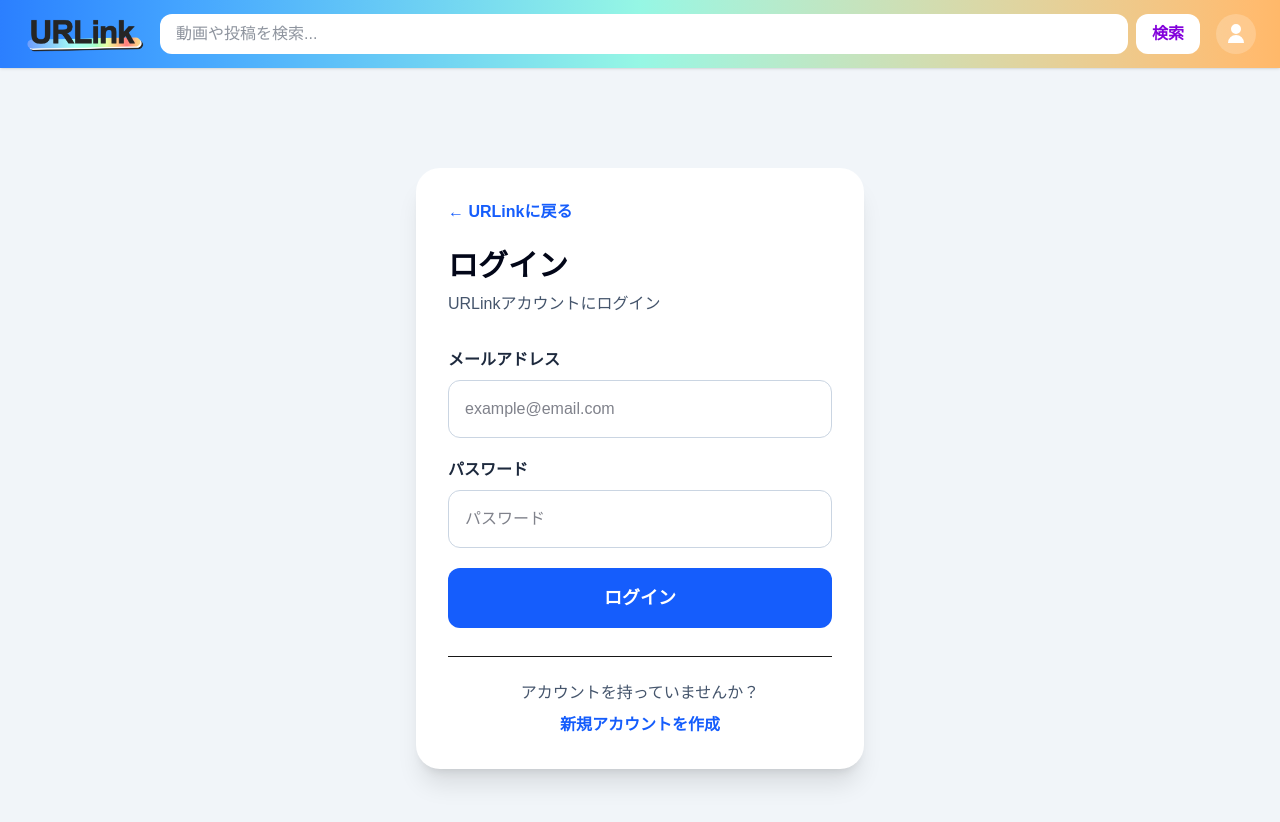
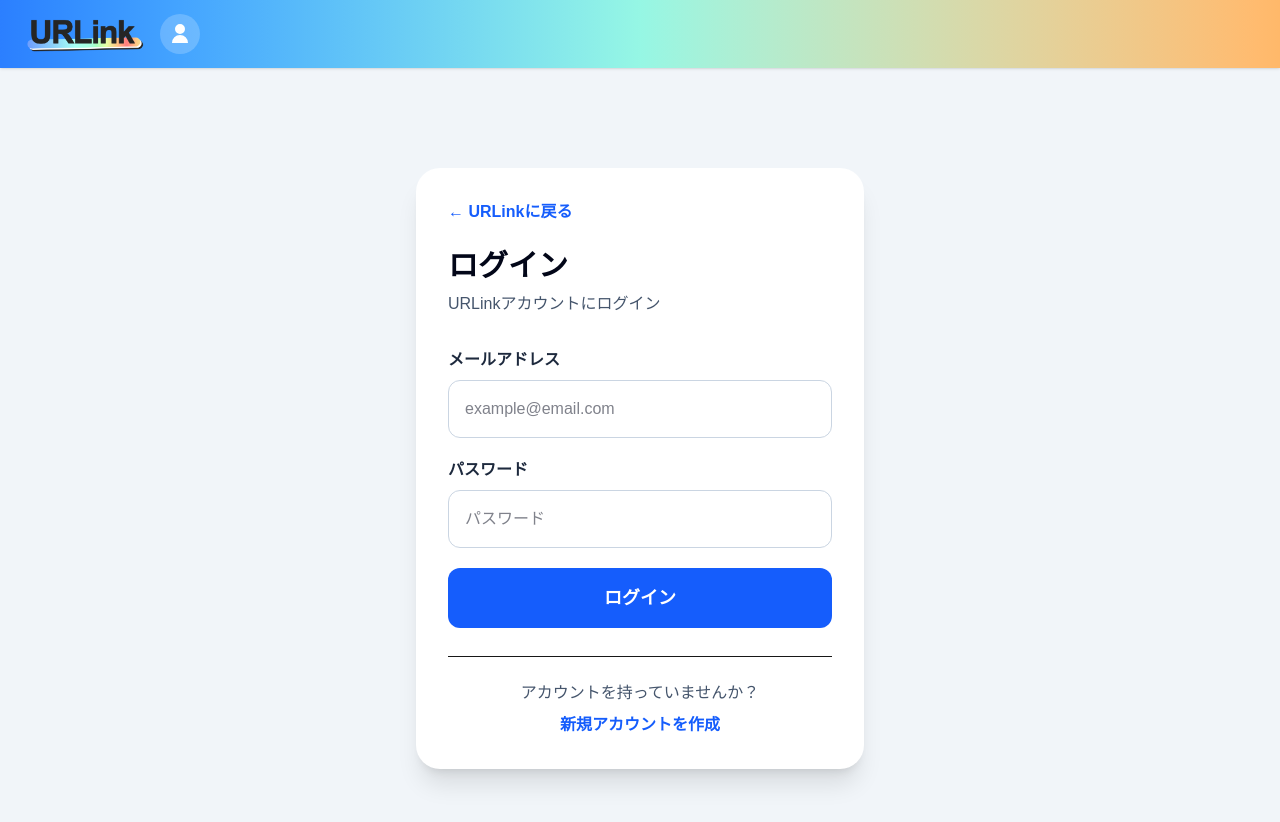
Before and after one commit to Maidrdragon/URLink, a Next.js app: page /login in a window 1280 px wide. Shown: the top 822 px of the page. Built offline with nearby package versions, Linux system fonts and the light colour scheme; no server answers.

Commit message:
11/13header

```diff
--- a/components/Header.tsx
+++ b/components/Header.tsx
@@ -20,6 +20,9 @@ export default function Header({ onSearch }: HeaderProps) {
   const [keyword, setKeyword] = useState("");
   const [sortOrder, setSortOrder] = useState<SortOrder>("relevance");
   const [avatarUrl, setAvatarUrl] = useState("");
+
+  // ホーム画面かどうかを判定
+  const isHome = pathname === "/";
 
   useEffect(() => {
     const supabase = createClient();
@@ -86,6 +89,7 @@ export default function Header({ onSearch }: HeaderProps) {
     <header className="sticky top-0 z-50 bg-gradient-to-r from-blue-500 via-cyan-200 via-teal-200 via-lime-100 via-amber-300 to-orange-300 shadow-sm">
       <div className="mx-auto flex min-h-16 max-w-[1700px] items-center gap-4 px-6 py-3">
 
+        {/* ロゴ */}
         <Link
           href="/"
           aria-label="URLinkホーム"
@@ -101,6 +105,8 @@ export default function Header({ onSearch }: HeaderProps) {
           />
         </Link>
 
+        {/* ホーム画面だけ検索バーを表示 */}
+        {isHome && (
           <form
             onSubmit={handleSubmit}
             className="flex min-w-0 flex-1 items-center gap-2"
@@ -120,7 +126,9 @@ export default function Header({ onSearch }: HeaderProps) {
               検索
             </button>
           </form>
+        )}
 
+        {/* プロフィール画像 */}
         <Link
           href="/account"
           aria-label="アカウント"
```
Lines whose indentation alone changed are shown as unchanged.
